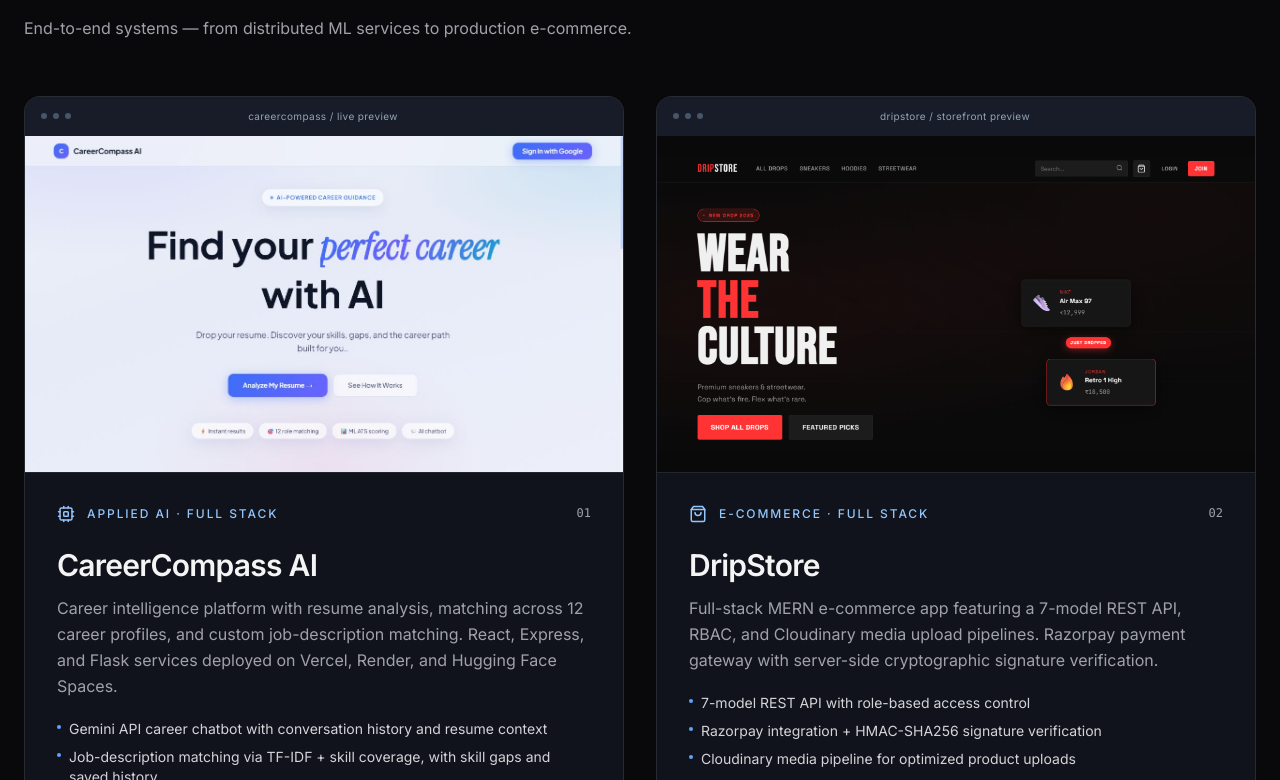
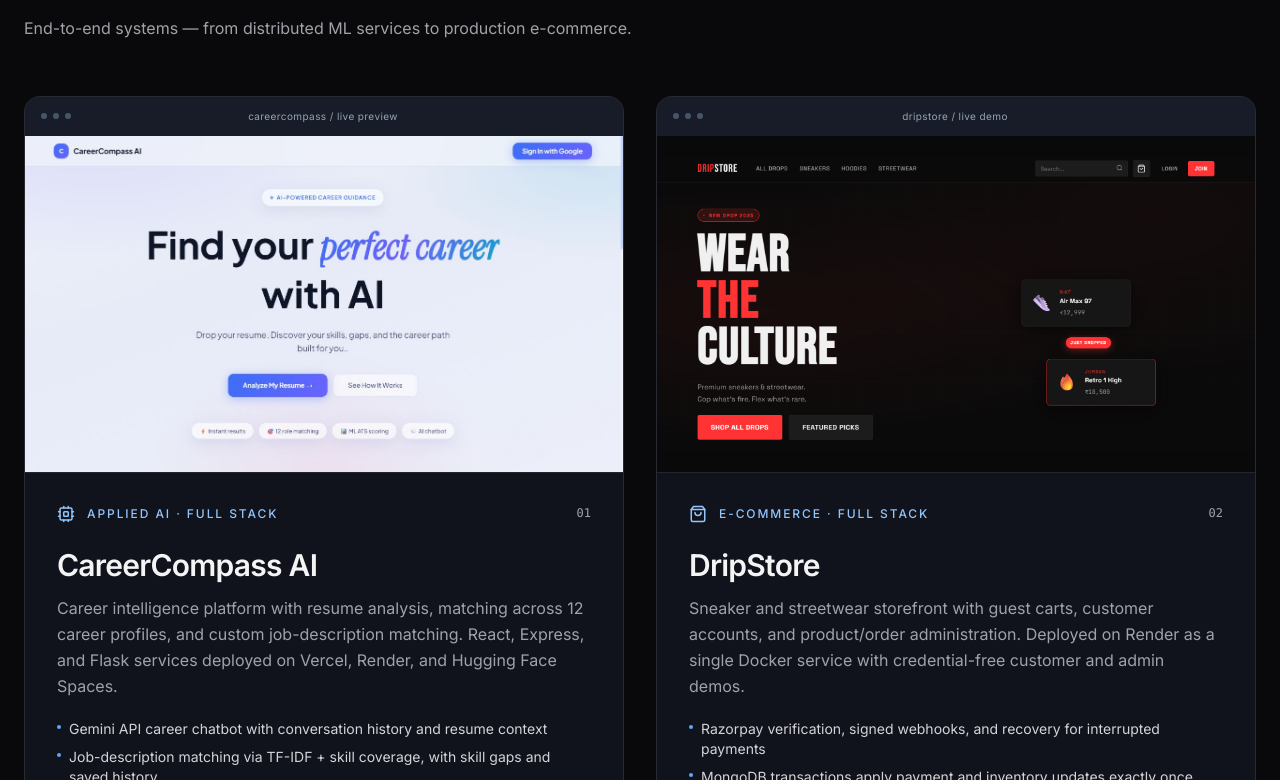
Before and after one commit to avimishra25/portfolio, a React (Vite) app: page / in a window 1280 px wide. Shown: the part 1040-1820 px from the top of the page. Built offline with nearby package versions, Linux system fonts and the light colour scheme.

Commit message:
docs: refresh DripStore project and live demo link

```diff
--- a/src/components/ProjectPreview.jsx
+++ b/src/components/ProjectPreview.jsx
@@ -7,7 +7,7 @@
     <div className="project-preview">
       <div className="preview-toolbar" aria-hidden="true">
         <span className="flex gap-1.5"><i /><i /><i /></span>
-        <span>{isDripStore ? 'dripstore / storefront preview' : 'careercompass / live preview'}</span>
+        <span>{isDripStore ? 'dripstore / live demo' : 'careercompass / live preview'}</span>
         <span className="w-8" />
       </div>
       <img
--- a/src/components/Projects.jsx
+++ b/src/components/Projects.jsx
@@ -23,15 +23,16 @@
     title: 'DripStore',
     icon: ShoppingBag,
     description:
-      'Full-stack MERN e-commerce app featuring a 7-model REST API, RBAC, and Cloudinary media upload pipelines. Razorpay payment gateway with server-side cryptographic signature verification.',
+      'Sneaker and streetwear storefront with guest carts, customer accounts, and product/order administration. Deployed on Render as a single Docker service with credential-free customer and admin demos.',
     highlights: [
-      '7-model REST API with role-based access control',
-      'Razorpay integration + HMAC-SHA256 signature verification',
-      'Cloudinary media pipeline for optimized product uploads',
+      'Razorpay verification, signed webhooks, and recovery for interrupted payments',
+      'MongoDB transactions apply payment and inventory updates exactly once',
+      'Per-size stock, role-based admin controls, and audited order transitions',
+      'Live demo with simulated success, failure, and cancellation flows; no real charges',
     ],
-    tags: ['MERN', 'Razorpay', 'Cloudinary', 'RBAC', 'REST API'],
+    tags: ['React', 'Express', 'MongoDB', 'Razorpay', 'Cloudinary', 'JWT', 'Docker', 'Render'],
     github: 'https://github.com/avimishra25/dripstore',
-    demo: null,
+    demo: 'https://dripstore-demo.onrender.com/',
   },
 ];
 
```
Also changed, not shown: 1 other file (tests, documents, lock files or other folders).
